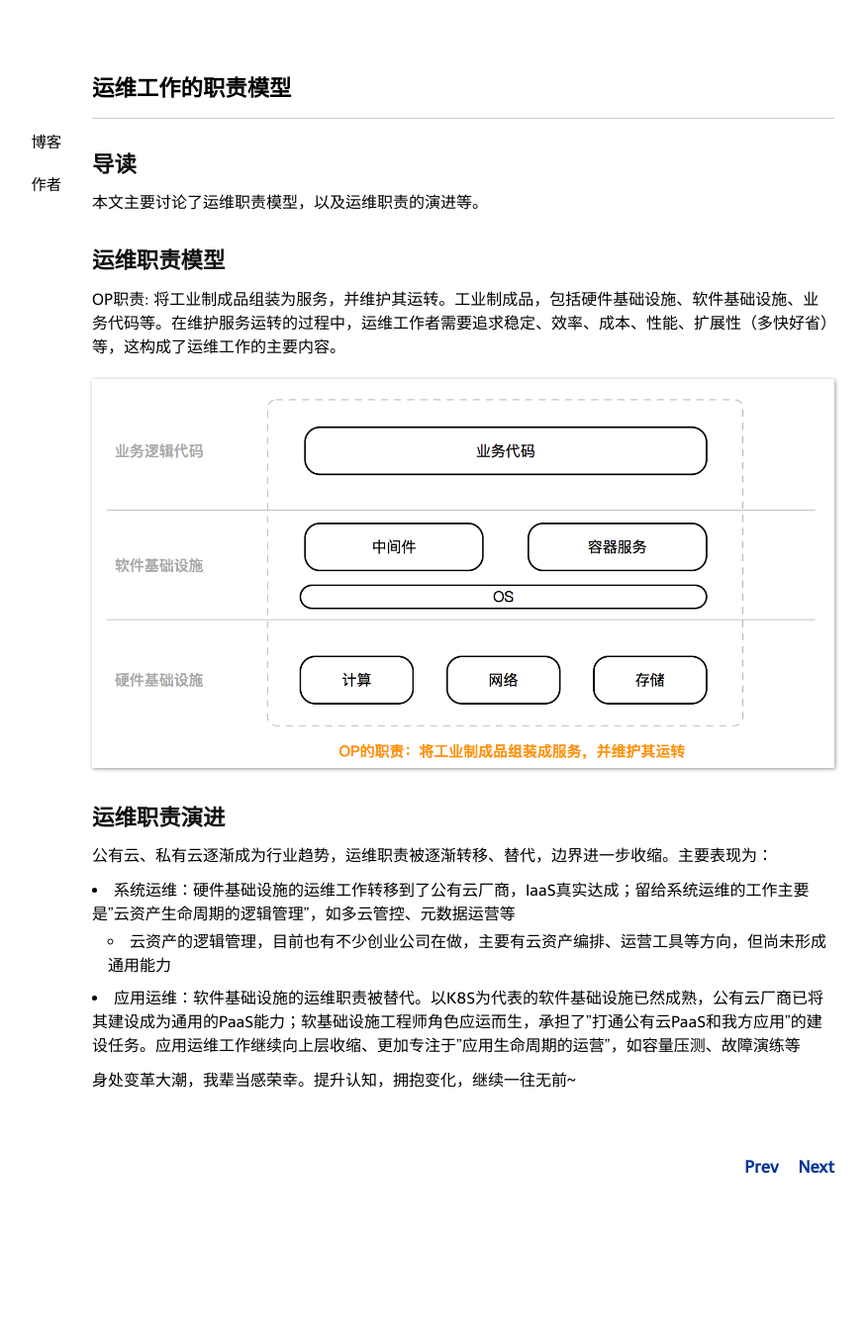
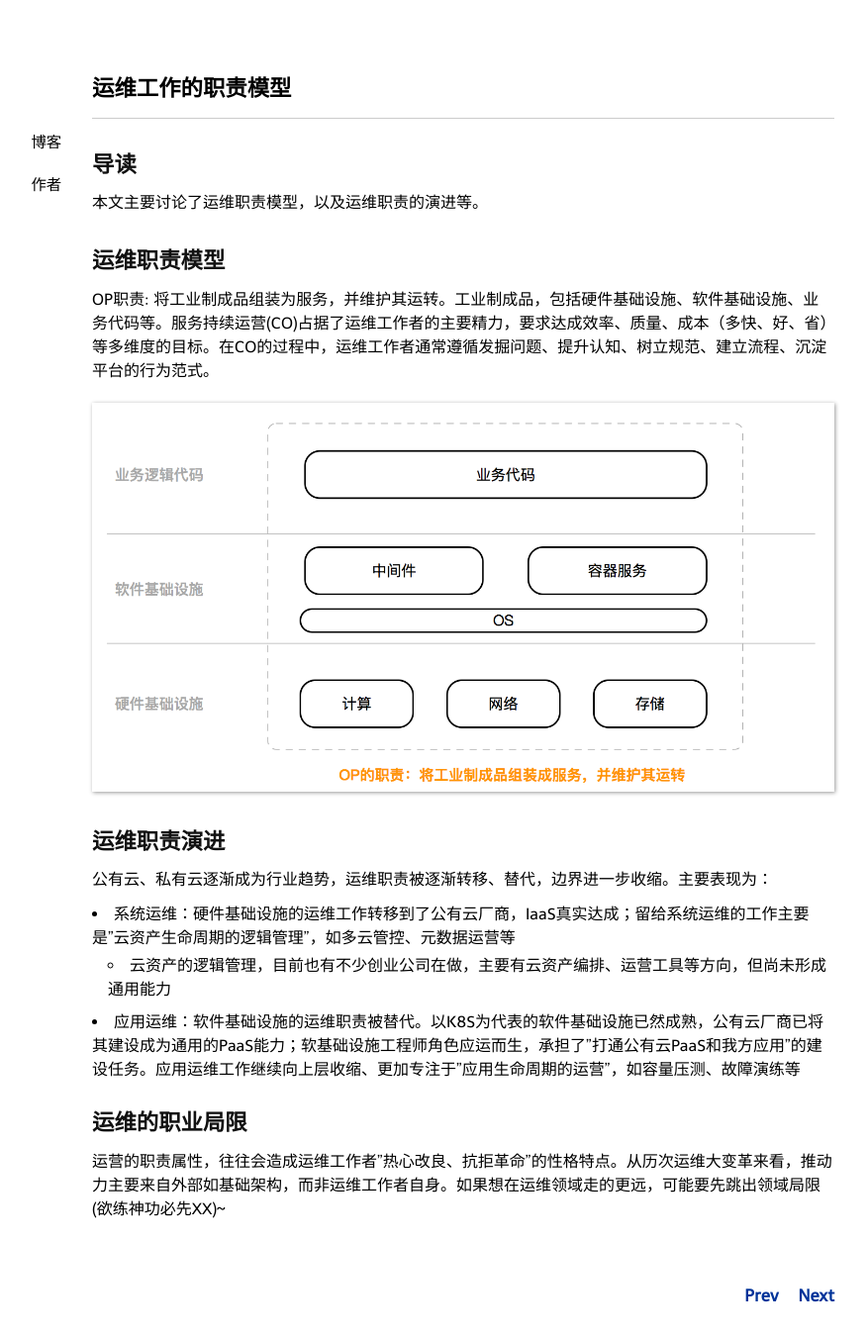
Before and after one commit to niean/niean.github.io, a Jekyll site: the page built from _posts/2020-01-25-op-model.markdown, in a window 1280 px wide. Shown: the whole page at 99% size, without its empty margins (172-1049 px from the left). Built offline with Jekyll 4.4.1, drawn with Linux system fonts in a browser that asks for light colours; comment, search, counter and statistics services are not loaded; before the commit the page ends 1221 px from its top, so only the background shows below that.

Commit message:
update op-model,op-tb

```diff
--- a/_posts/2020-01-25-op-model.markdown
+++ b/_posts/2020-01-25-op-model.markdown
@@ -10,7 +10,7 @@ tags:
 本文主要讨论了运维职责模型，以及运维职责的演进等。
 
 ## 运维职责模型
-OP职责: 将工业制成品组装为服务，并维护其运转。工业制成品，包括硬件基础设施、软件基础设施、业务代码等。在维护服务运转的过程中，运维工作者需要追求稳定、效率、成本、性能、扩展性（多快好省）等，这构成了运维工作的主要内容。
+OP职责: 将工业制成品组装为服务，并维护其运转。工业制成品，包括硬件基础设施、软件基础设施、业务代码等。服务持续运营(CO)占据了运维工作者的主要精力，要求达成效率、质量、成本（多快、好、省）等多维度的目标。在CO的过程中，运维工作者通常遵循发掘问题、提升认知、树立规范、建立流程、沉淀平台的行为范式。
 
 ![page.png](https://raw.githubusercontent.com/niean/niean.github.io/master/images/20200125/op-model.png)
 
@@ -21,4 +21,6 @@ OP职责: 将工业制成品组装为服务，并维护其运转。工业制成
     - 云资产的逻辑管理，目前也有不少创业公司在做，主要有云资产编排、运营工具等方向，但尚未形成通用能力
 - 应用运维：软件基础设施的运维职责被替代。以K8S为代表的软件基础设施已然成熟，公有云厂商已将其建设成为通用的PaaS能力；软基础设施工程师角色应运而生，承担了"打通公有云PaaS和我方应用"的建设任务。应用运维工作继续向上层收缩、更加专注于"应用生命周期的运营"，如容量压测、故障演练等
 
-身处变革大潮，我辈当感荣幸。提升认知，拥抱变化，继续一往无前~
+
+## 运维的职业局限
+运营的职责属性，往往会造成运维工作者"热心改良、抗拒革命"的性格特点。从历次运维大变革来看，推动力主要来自外部如基础架构，而非运维工作者自身。如果想在运维领域走的更远，可能要先跳出领域局限(欲练神功必先XX)~
--- a/_posts/2020-03-15-op-tb.markdown
+++ b/_posts/2020-03-15-op-tb.markdown
@@ -35,6 +35,8 @@ tags:
 
 - CD审批，上线审批权限点是一个差方案、因为审批权限生成过程收敛成本高
 - 服务负责人审批是一个好方案、因为服务负责人是一个可以被精心维护的元数据
+
+说的再激烈一点，元数据不收敛、罪一定在平台(运营方案)~
 
 
 ## 2020.08.14 大规范小规范
```
